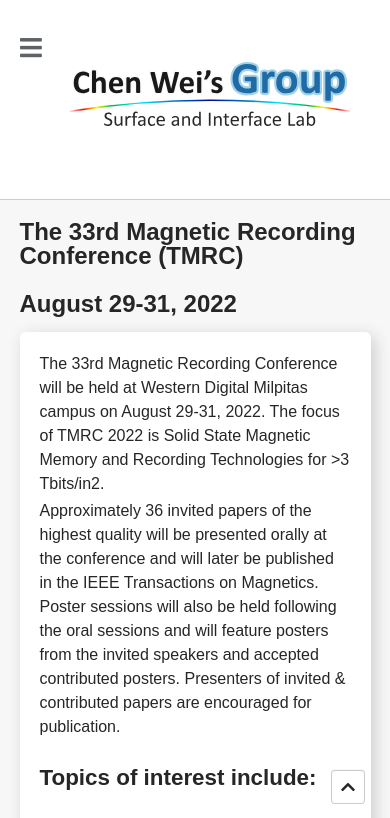
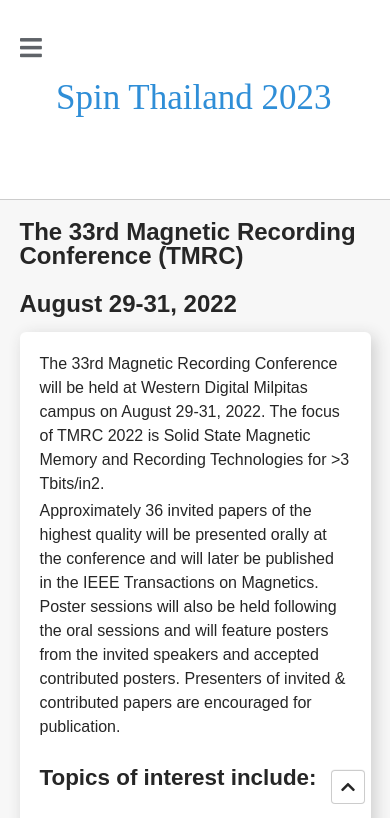
Before and after one commit to zejunsun/Conference-web, a plain HTML site: page index.html in a window 390 px wide. Shown: the top 818 px of the page. Drawn offline with Linux system fonts and the light colour scheme.

Commit message:
updated title and footer

```diff
--- a/css/master.css
+++ b/css/master.css
@@ -150,7 +150,7 @@ h4 {
 }
 
 .btn{
-          display:none;
+  display:none;
 }
 
 
@@ -796,4 +796,14 @@ footer .foot p {
     font-size: 0.9rem;
   }
 
+  header .site_title a {
+    font-size: 35px;
+    font-family: Abel;
+    color: #2f8ed7;
+    float: none;
+    position:absolute;
+    left:40%;
+    margin: 70px 0 0 -100px;
+  }
+
 }
--- a/index.html
+++ b/index.html
@@ -26,7 +26,7 @@
   <header>
     <div class="navbar">
       <div class="nav">
-        <div class="logo"><a href="index.html"><img src="images\logo.svg"></a></div>
+        <div class="site_title" style="text-align:center; font-size: 35px; font-family: Abel;"><a href="index.html">Spin Thailand 2023</a></div>
         <div class="btn">
           <i id="btn" class="fa fa-bars"></i>
         </div>
@@ -93,12 +93,12 @@
 		<div class="foot">
 			<div class="copyright fr">
 				<p>
-					Copyright © 2022 Chen Wei's Group. <br>
+					Copyright © 2023 Spin Thailand. <br>
 					All Rights Reserved.
 				</p>
 			</div>
-			<div class="nus fl">
-				<img src="images/nus.png">
+			<div class="nus fl" style="font-size: 30px; font-family: Abel; color: #2f8ed7;padding-top: 32px;">
+				Spin Thailand 2023
 			</div>
 		</div>
 	</footer>
```
Also changed, not shown: Venue.html (+3 -3 lines), banquet.html (+3 -3 lines), committee.html (+3 -3 lines), conference_program.html (+3 -3 lines), important_dates.html (+3 -3 lines), registration.html (+3 -3 lines), sponsors.html (+3 -3 lines).
